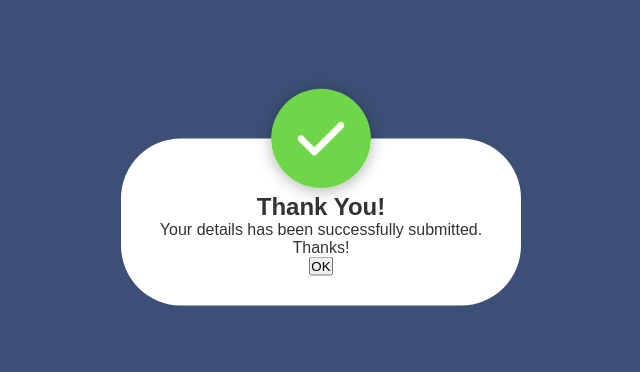
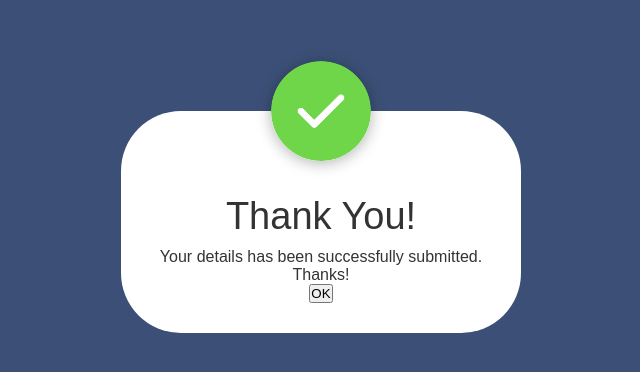
Before and after one commit to salinpaul94/pop-message, a plain HTML site: page version_01/index.html in a window 1280 px wide. Shown: the part 178-550 px from the top of the page, without its empty margins (319-959 px from the left). Drawn offline with Linux system fonts and the light colour scheme.

Commit message:
.popup h2 styling

```diff
--- a/version_01/style.css
+++ b/version_01/style.css
@@ -44,3 +44,9 @@
   border-radius: 50%;
   box-shadow: 0 2px 15px rgba(0, 0, 0, 0.3);
 }
+
+.popup h2 {
+  font-size: 38px;
+  font-weight: 500;
+  margin: 30px 0 10px;
+}
```
